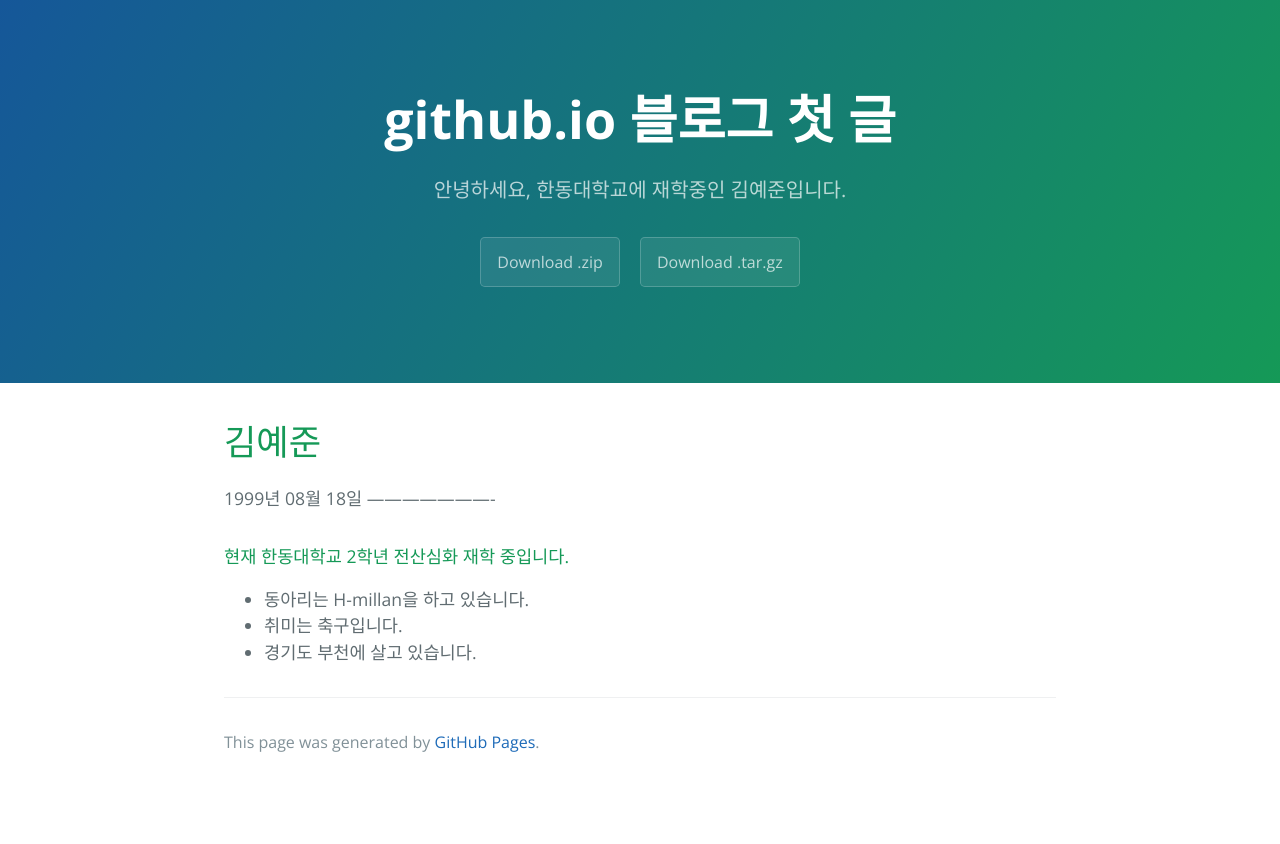
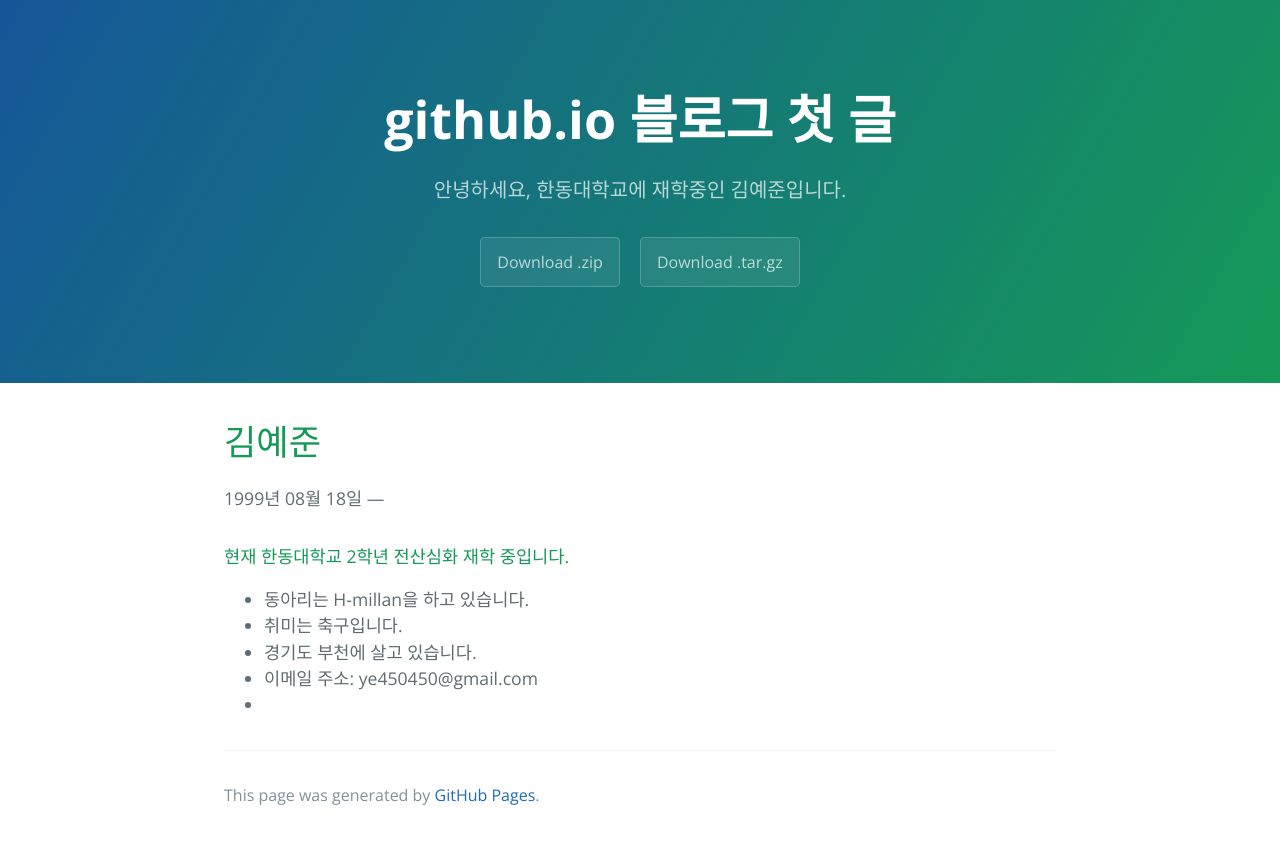
Before and after one commit to s21900156/s21900156.github.io, a Jekyll site: the page built from post.md, in a window 1280 px wide. Shown: the top 844 px of the page. Built offline with Jekyll 4.4.1, drawn with Linux system fonts in a browser that asks for light colours.

Commit message:
Update post.md

```diff
--- a/post.md
+++ b/post.md
@@ -11,8 +11,10 @@ last_modified_at: 2019-04-13T08:06:00-05:00
 김예준
 =============================
 1999년 08월 18일
-----------------------
+---
 #### 현재 한동대학교 2학년 전산심화 재학 중입니다.
 + 동아리는 H-millan을 하고 있습니다.
 + 취미는 축구입니다.
 + 경기도 부천에 살고 있습니다.
++ 이메일 주소: ye450450@gmail.com
++
```
